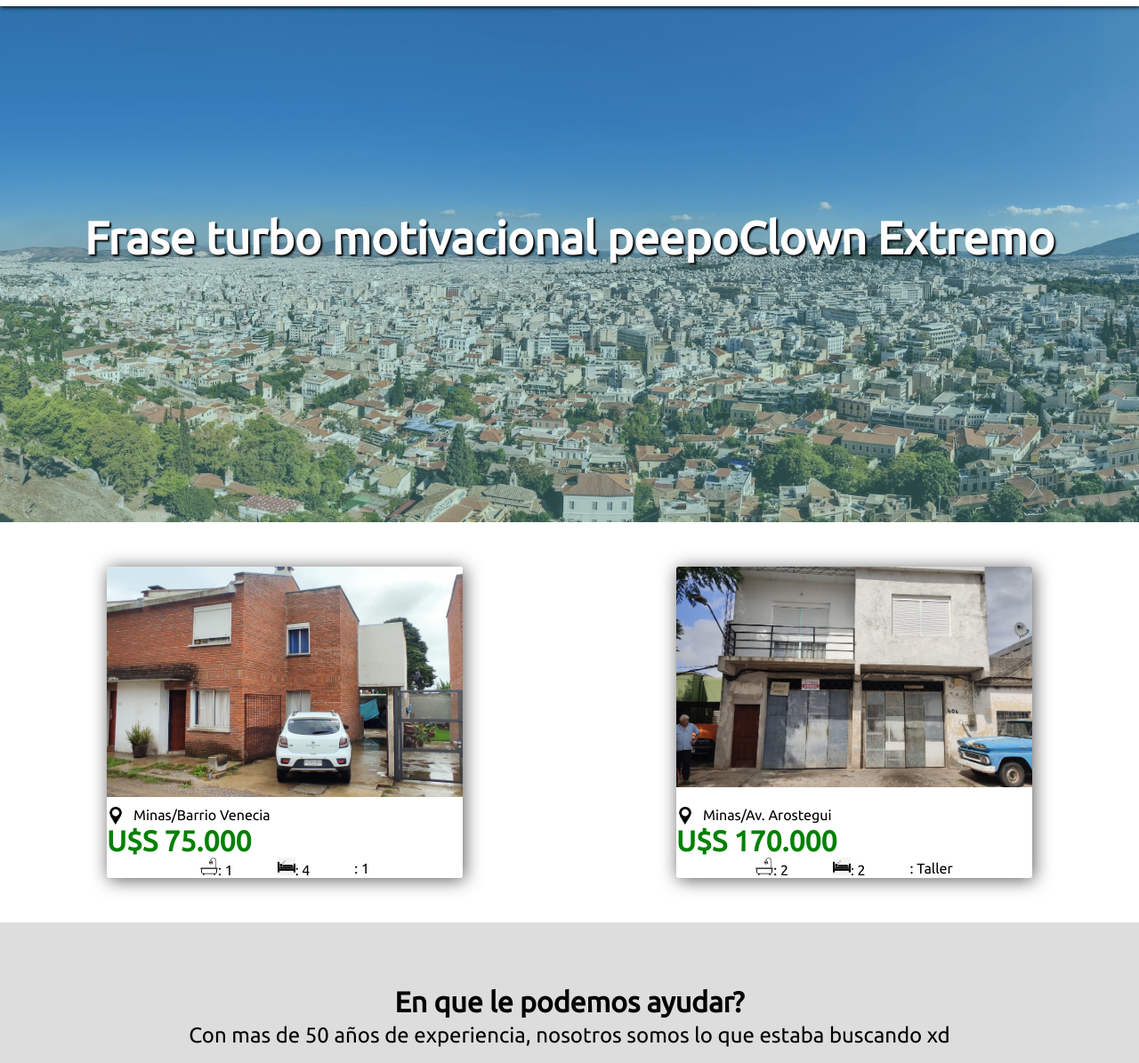
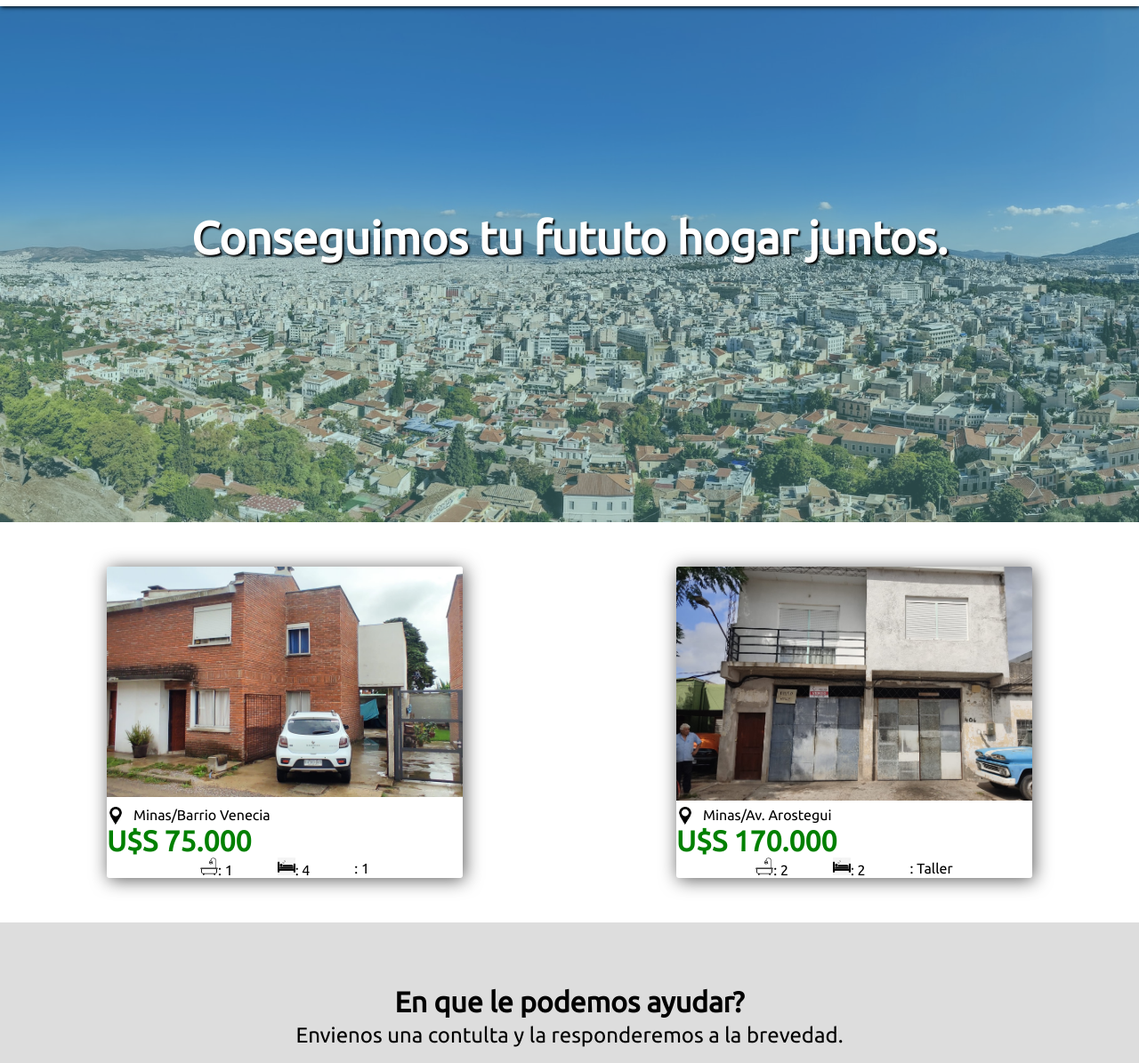
Before and after one commit to BryanDeWitt/inmobiliariaRodriguez, a plain HTML site: page index.html in a window 1280 px wide. Shown: the part 53-1248 px from the top of the page at 89% size. Drawn offline with Linux system fonts and the light colour scheme.

Commit message:
Corregidos errores random

```diff
--- a/index.html
+++ b/index.html
@@ -32,7 +32,7 @@
      </nav>
 
     <div class="hero">
-        <h1 class="motivation">Frase turbo motivacional peepoClown Extremo</h1>
+        <h1 class="motivation">Conseguimos tu fututo hogar juntos.</h1>
     </div>
 
     <a href="./casas/casa1.html">
@@ -61,7 +61,7 @@
     </div>
     <div class="servicios" id="serv">
         <h1>En que le podemos ayudar?</h1>
-        <p>Con mas de 50 años de experiencia, nosotros somos lo que estaba buscando xd</p>
+        <p>Envienos una contulta y la responderemos a la brevedad.</p>
         <form action="https://formsubmit.co/inmobiliarialrrodriguez@gmail.com" method="post">
             <div class="inputs">
                 <input type="text" name="nombre" placeholder="Nombre">
--- a/style.css
+++ b/style.css
@@ -162,7 +162,7 @@ ul a:visited:hover{
 .casa2{
     background: url(./imagenes/casas/casa2/WhatsApp\ Image\ 2023-03-20\ at\ 20.16.35.jpeg);
     background-repeat: no-repeat;
-    background-size: 110%;
+    background-size: 117%;
 }
 
 .casa3{
```
